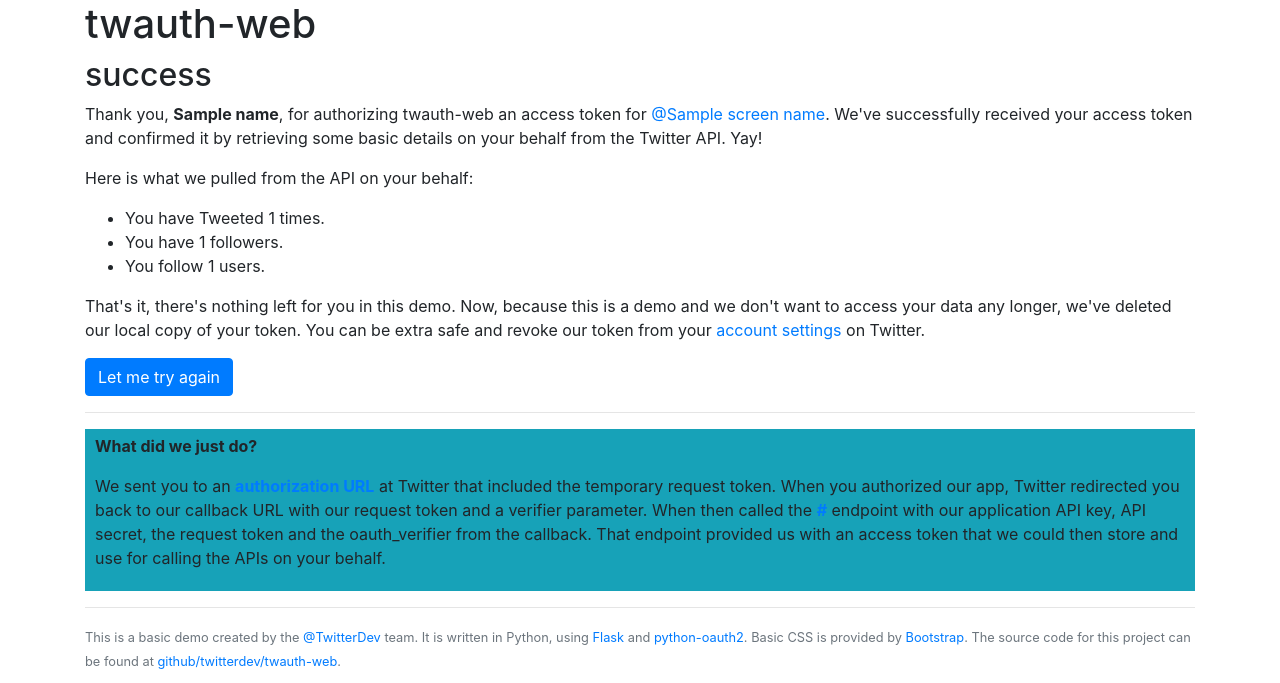
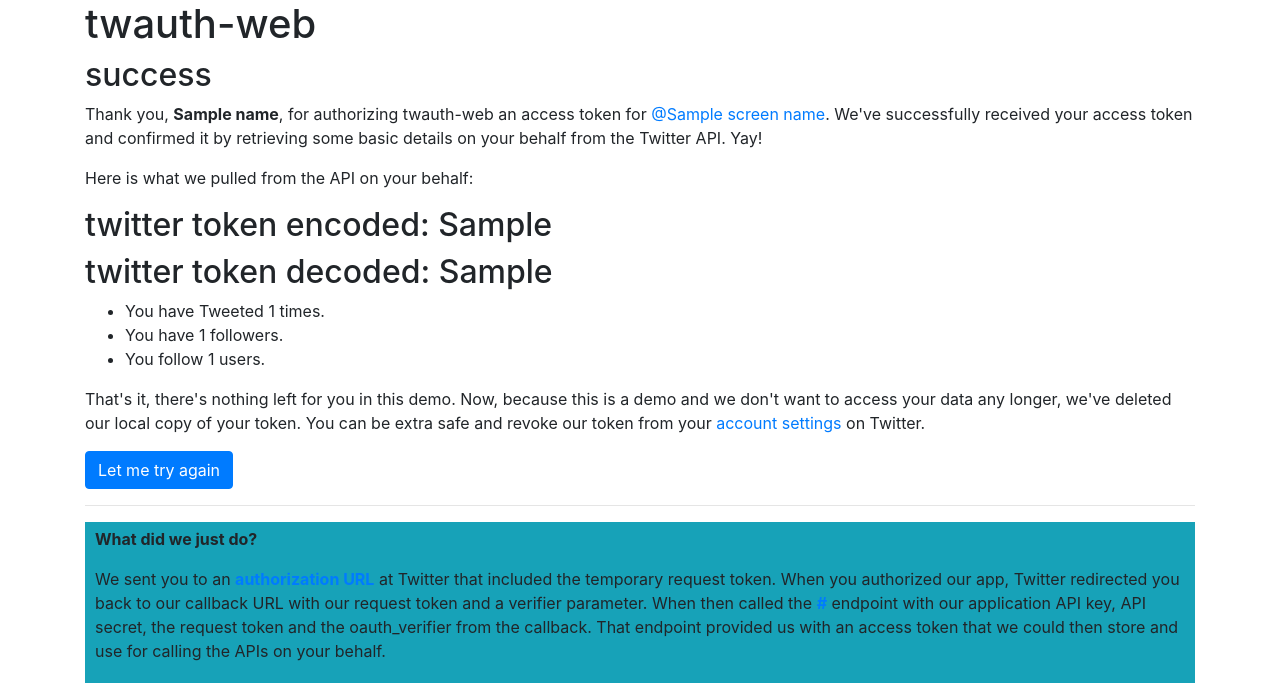
Before and after one commit to amahmood561/twitter-flask-authenticaiton, a Flask app: template templates/callback-success.html in a window 1280 px wide. Shown: the top 683 px of the page. Run offline with Flask 2, Linux system fonts and the light colour scheme; the template is opened without the code that fills it: most values are stand-ins (such as "Sample title", 1, 10 or a date in 2020); some libraries are stand-ins or nearby versions.

Commit message:
update to create jwt for encoding decoding

```diff
--- a/TwitterAuthTemplate.py
+++ b/TwitterAuthTemplate.py
@@ -5,6 +5,7 @@ import urllib.request
 import urllib.parse
 import urllib.error
 import json
+import jwt
 
 app = Flask(__name__)
 
@@ -111,6 +112,10 @@ def callback():
     real_resp, real_content = real_client.request(
         show_user_url + '?user_id=' + user_id, "GET")
 
+    encoded = jwt.encode({'key': real_oauth_token, 'secret': real_oauth_token_secret}, 'secret', algorithm='HS256')
+
+    decodedjwt = jwt.decode(encoded, 'secret', algorithms=['HS256'])
+
     if real_resp['status'] != '200':
         error_message = "Invalid response from Twitter API GET users/show: {status}".format(
             status=real_resp['status'])
@@ -126,7 +131,7 @@ def callback():
     # don't keep this token and secret in memory any longer
     del oauth_store[oauth_token]
 
-    return render_template('callback-success.html', screen_name=screen_name, user_id=user_id, name=name,
+    return render_template('callback-success.html',encoded_jwt=encoded,decoded_jwt=decodedjwt, screen_name=screen_name, user_id=user_id, name=name,
                            friends_count=friends_count, statuses_count=statuses_count, followers_count=followers_count, access_token_url=access_token_url)
 
 
--- a/templates/callback-success.html
+++ b/templates/callback-success.html
@@ -6,6 +6,9 @@
 		screen_name }}</a>. We've successfully received your access token and confirmed it by retrieving some basic details
 	on your behalf from the Twitter API. Yay!</p>
 <p>Here is what we pulled from the API on your behalf:</p>
+<h2>twitter token encoded: {{encoded_jwt}}</h2>
+<h2>twitter token decoded: {{decoded_jwt}}</h2>
+
 <ul>
 	<li>You have Tweeted <span class="label label-success">{{ statuses_count }}</span> times.</li>
 	<li>You have <span class="label label-success">{{ followers_count }}</span> followers.</li>
```
Also changed, not shown: main.py (deleted, +0 -16 lines).
